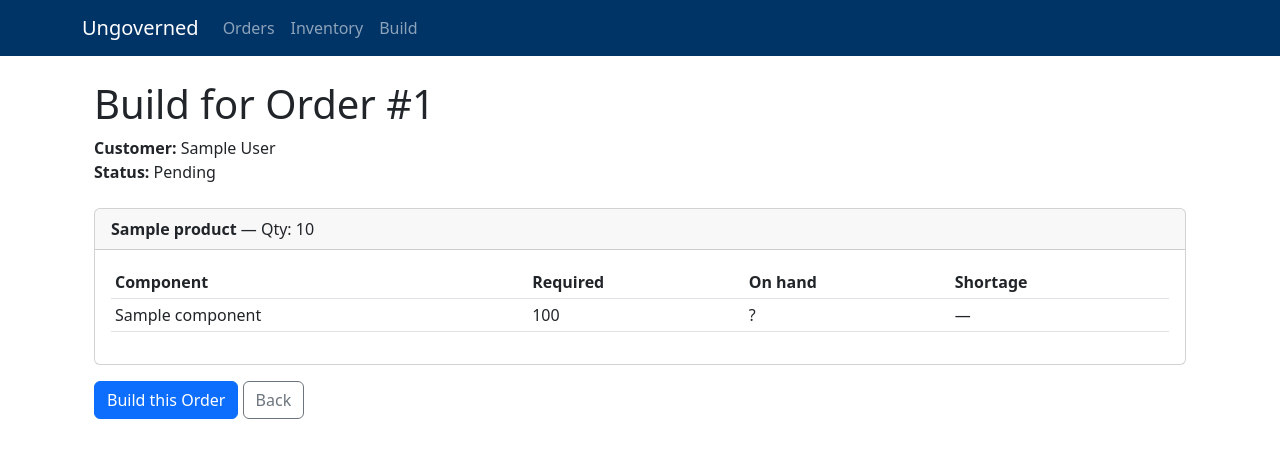
After one commit to pridding/Ungoverned, a Django app: page /orders/1/build/ in a window 1280 px wide. The commit adds this page. Shown: the top 458 px of the page. Run offline with Django 5.2, Linux system fonts and the light colour scheme; a user stored in the database is signed in; tables that the repository leaves empty hold one stand-in row (values such as "Sample post"); some libraries are stand-ins or nearby versions.

Commit message:
Orders → Start Build redirect to BOM, preselect order, enforce pending-only builds

```diff
--- a/ungoverned_app/models.py
+++ b/ungoverned_app/models.py
@@ -190,4 +190,5 @@ class ProductBuild(models.Model):
     built_at = models.DateTimeField(auto_now_add=True)
 
     def __str__(self):
-        return f"{self.quantity} x {self.product.name} for Order #{self.order.id if self.order else 'N/A'}"
+        order_id = self.order.id if self.order else "N/A"
+        return f"{self.quantity} x {self.product.name} for Order #{order_id}"
--- /dev/null
+++ b/ungoverned_app/templates/orders/build_for_order.html
@@ -0,0 +1,58 @@
+{% extends "base.html" %}
+{% block title %}Build for Order #{{ order.id }}{% endblock %}
+
+{% block content %}
+<div class="container mt-4">
+  <h1 class="mb-2">Build for Order #{{ order.id }}</h1>
+  <div class="mb-4">
+    <strong>Customer:</strong> {{ order.customer.name }}<br>
+    <strong>Status:</strong> {{ order.status|capfirst }}
+  </div>
+
+  {% for block in lines %}
+    <div class="card mb-3">
+      <div class="card-header">
+        <strong>{{ block.product.name }}</strong> — Qty: {{ block.qty }}
+      </div>
+      <div class="card-body">
+        <table class="table table-sm">
+          <thead>
+            <tr>
+              <th>Component</th>
+              <th>Required</th>
+              <th>On hand</th>
+              <th>Shortage</th>
+            </tr>
+          </thead>
+          <tbody>
+            {% for row in block.bom_lines %}
+              <tr>
+                <td>{{ row.component.name }}</td>
+                <td>{{ row.required }}</td>
+                <td>{{ row.on_hand|default:"?" }}</td>
+                <td>
+                  {% if row.shortage is not None %}
+                    {% if row.shortage > 0 %}
+                      <span class="text-danger fw-bold">{{ row.shortage }}</span>
+                    {% else %}
+                      <span class="text-success">0</span>
+                    {% endif %}
+                  {% else %}
+                    —
+                  {% endif %}
+                </td>
+              </tr>
+            {% endfor %}
+          </tbody>
+        </table>
+      </div>
+    </div>
+  {% endfor %}
+
+  <form method="post" class="mt-3">
+    {% csrf_token %}
+    <button class="btn btn-primary">Build this Order</button>
+    <a class="btn btn-outline-secondary" href="{% url 'orders_list' %}">Back</a>
+  </form>
+</div>
+{% endblock %}
--- a/ungoverned_app/templates/orders/orders_list.html
+++ b/ungoverned_app/templates/orders/orders_list.html
@@ -67,10 +67,7 @@
                 <td>
                   {% if order.status == "pending" %}
 
-                    <form method="post" action="{% url 'start_build' order.id %}" style="display:inline;">
-                      {% csrf_token %}
-                      <button class="btn btn-sm btn-primary">Start Build</button>
-                    </form>
+		    <a class="btn btn-sm btn-primary" href="{% url 'start_build' order.id %}">Start Build</a>
 
                     <a href="{% url 'cancel_order' order.id %}" class="btn btn-sm btn-outline-danger">Cancel</a>
 
--- a/ungoverned_app/urls.py
+++ b/ungoverned_app/urls.py
@@ -16,6 +16,7 @@ urlpatterns = [
     path("orders/<int:order_id>/mark-complete/", views.mark_complete, name="mark_complete"),
     path("orders/<int:order_id>/ship/", views.ship_order, name="ship_order"),
     path("orders/<int:order_id>/cancel/", views.cancel_order, name="cancel_order"),
+    path("orders/<int:order_id>/build/", views.build_product_for_order, name="build_product_for_order"),
 
     path("inventory/receive/", views.inventory_receive, name="inventory_receive"),
     path("inventory/adjust/", views.inventory_adjust, name="inventory_adjust"),
--- a/ungoverned_app/views.py
+++ b/ungoverned_app/views.py
@@ -3,6 +3,7 @@ from django.shortcuts import render, get_object_or_404, redirect
 from django.views.decorators.http import require_POST
 from django.contrib.auth.decorators import login_required
 from django.db import transaction
+from django.urls import reverse
 from django.db.models import Case, When, IntegerField, DateField, DateTimeField, F, Min
 from django.core.exceptions import ValidationError
 from django.utils import timezone
@@ -77,11 +78,23 @@ def product_bom(request):
     product_components = ProductComponent.objects.filter(product=product).select_related('component')
     buildable_units = get_max_buildable_units(product)
     recent_builds = ProductBuild.objects.filter(product=product).order_by('-built_at')[:5]
-    # Only pending orders
-    eligible_orders = Order.objects.filter(status__in=['pending', 'building'])
 
-    # Instantiate the form and restrict the order field to pending orders
-    form = ProductBuildForm(order_queryset=eligible_orders)
+    preselect_order_id = request.GET.get("order")
+
+    # ✅ ONLY pending orders are selectable
+    eligible_orders = Order.objects.filter(status="pending").select_related("customer")
+
+    selected_order = None
+    if preselect_order_id:
+        # ✅ only preselect if the order is pending
+        selected_order = eligible_orders.filter(id=preselect_order_id).first()
+        if not selected_order:
+            messages.warning(request, "That order is not Pending, so it can't be started.")
+
+    form = ProductBuildForm(
+        order_queryset=eligible_orders,
+        initial={"order": selected_order} if selected_order else None,
+    )
 
     return render(request, 'build/product_bom.html', {
         'product': product,
@@ -89,30 +102,133 @@ def product_bom(request):
         'buildable_units': buildable_units,
         'recent_builds': recent_builds,
         'form': form,
+        'selected_order': selected_order,
     })
 
+@login_required
+def build_product_for_order(request, order_id):
+    order = get_object_or_404(Order, id=order_id)
+
+    if order.status != "pending":
+        messages.error(request, "This order is not Pending, so it can't be started.")
+        return redirect("orders_list")
+
+    # Load the order items (your through model has related_name='order_items')
+    items = order.order_items.select_related("product").all()
+
+    if not items.exists():
+        messages.error(request, "This order has no items to build.")
+        return redirect("orders_list")
+
+    # ====== GET: show inventory check ======
+    if request.method == "GET":
+        # Build a simple “shortages” structure to display.
+        # This assumes Component has a stock/quantity field available; adjust to your actual stock field.
+        lines = []
+        for item in items:
+            product = item.product
+            qty = item.quantity
+
+            bom = ProductComponent.objects.filter(product=product).select_related("component")
+            bom_lines = []
+            for pc in bom:
+                required = pc.quantity_required * qty
+                on_hand = getattr(pc.component, "current_stock", None)  # <-- change to your actual stock field
+                shortage = None if on_hand is None else max(0, required - on_hand)
+                bom_lines.append({
+                    "component": pc.component,
+                    "required": required,
+                    "on_hand": on_hand,
+                    "shortage": shortage,
+                })
+
+            lines.append({
+                "product": product,
+                "qty": qty,
+                "bom_lines": bom_lines,
+            })
+
+        return render(request, "orders/build_for_order.html", {
+            "order": order,
+            "items": items,
+            "lines": lines,
+        })
+
+    # ====== POST: actually perform the build ======
+    with transaction.atomic():
+        order = Order.objects.select_for_update().get(id=order_id)
+        if order.status != "pending":
+            messages.error(request, "Order is no longer Pending.")
+            return redirect("orders_list")
+
+        # create build rows + consume stock
+        for item in order.order_items.select_related("product").all():
+            build = ProductBuild.objects.create(
+                order=order,
+                product=item.product,
+                quantity=item.quantity,
+                # built_at auto_now_add handles timestamp
+            )
+
+            for pc in ProductComponent.objects.filter(product=item.product):
+                qty_delta = -(pc.quantity_required * item.quantity)
+
+                record_stock_movement(
+                    component_id=pc.component.id,
+                    qty_delta=qty_delta,
+                    reason=StockMovement.Reason.BUILD_CONSUME,  # use your actual reason enum
+                    user=request.user,
+                    note=f"Order #{order.id} started build #{build.id}",
+                    ref=build,
+                )
+
+        order.status = "building"
+        order.save()
+
+    messages.success(request, f"Order #{order.id} moved to Building.")
+    return redirect("orders_list")
+
 @require_POST
+@login_required
 def build_product(request):
     product = get_object_or_404(Product, name="Vendetta")
     form = ProductBuildForm(request.POST)
 
+    # Pull the raw order id early so we can preserve it on redirects even if form invalid
+    order_id = request.POST.get("order") or ""
+
+    def bom_redirect():
+        url = reverse("product_bom")
+        return redirect(f"{url}?order={order_id}" if order_id else url)
+
     if not form.is_valid():
         messages.error(request, "Invalid build request.")
-        return redirect('product_bom')
+        return bom_redirect()
 
-    quantity = form.cleaned_data['quantity']
-    order = form.cleaned_data['order']
+    quantity = form.cleaned_data["quantity"]
+    order = form.cleaned_data["order"]  # may be None
 
-    product_components = ProductComponent.objects.filter(product=product)
-    insufficient = [pc.component.name for pc in product_components
-                    if pc.component.stock_quantity < pc.quantity_required * quantity]
+    product_components = ProductComponent.objects.filter(product=product).select_related("component")
+
+    insufficient = [
+        pc.component.name
+        for pc in product_components
+        if pc.component.stock_quantity < (pc.quantity_required * quantity)
+    ]
 
     if insufficient:
-        messages.error(request, f"Cannot build product. Insufficient stock for: {', '.join(insufficient)}.")
-        return redirect('product_bom')
+        messages.error(
+            request,
+            f"Cannot build product. Insufficient stock for: {', '.join(insufficient)}."
+        )
+        return bom_redirect()
 
     try:
         with transaction.atomic():
+            # Lock the order row if present (prevents race/double clicks)
+            if order:
+                order = Order.objects.select_for_update().get(id=order.id)
+
             build = ProductBuild.objects.create(product=product, order=order, quantity=quantity)
 
             for pc in product_components:
@@ -120,25 +236,24 @@ def build_product(request):
 
                 record_stock_movement(
                     component_id=pc.component.id,
-                    qty_delta=-qty_to_consume,  # ✅ consume stock
+                    qty_delta=-qty_to_consume,
                     reason=StockMovement.Reason.BUILD_CONSUME,
                     user=request.user,
                     note=f"Consumed for build {build.id}",
                     ref=build,
                 )
 
-            # ✅ Update order status (keep inside the transaction)
-            if order:
-                order.status = 'building'
+            # ✅ Only move Pending -> Building (don’t overwrite other states)
+            if order and order.status == "pending":
+                order.status = "building"
                 order.save()
 
     except ValidationError as e:
         messages.error(request, str(e))
-        return redirect('product_bom')
+        return bom_redirect()
 
     messages.success(request, f"{quantity} unit(s) of {product.name} built successfully!")
-    return redirect('product_bom')
-
+    return bom_redirect()
 
 @require_POST
 def cancel_build(request, build_id):
@@ -258,52 +373,15 @@ def component_ledger(request, id):
         {"component": component, "movements": movements},
     )
 
+@login_required
+def start_build(request, order_id):
+    order = get_object_or_404(Order, id=order_id)
 
-@login_required
-@require_POST
-@transaction.atomic
-def start_build(request, order_id):
-    order = get_object_or_404(Order.objects.select_for_update(), id=order_id)
-
-    if not order.can_start_build():
-        messages.error(request, "Order cannot be started (must be Pending).")
+    if order.status != "pending":
+        messages.error(request, "Only Pending orders can be started.")
         return redirect("orders_list")
 
-    # Guard against double-clicks / retries
-    existing_build = ProductBuild.objects.filter(order=order).first()
-    if existing_build:
-        messages.info(request, f"Build already exists for Order #{order.id}.")
-        order.status = Order.Status.BUILDING
-        order.save()
-        return redirect("orders_list")
-
-    # Create the build (you likely already know which product + qty this maps to)
-    # Example assumes Order has product + quantity fields. Adjust to your schema.
-    build = ProductBuild.objects.create(
-        order=order,
-        product=order.product,
-        quantity=order.quantity,
-    )
-
-    # Reserve/consume components immediately (your chosen approach)
-    for pc in ProductComponent.objects.filter(product=build.product):
-        qty_delta = -(pc.quantity_required * build.quantity)
-
-        record_stock_movement(
-            component_id=pc.component.id,
-            qty_delta=qty_delta,
-            reason=StockMovement.Reason.BUILD_CONSUME,  # or RESERVE if you have it
-            user=request.user,
-            note=f"Order #{order.id} started build #{build.id}",
-            ref=build,
-        )
-
-    order.status = Order.Status.BUILDING
-    order.save()
-
-    messages.success(request, f"Started build #{build.id} for Order #{order.id}.")
-    return redirect("orders_list")
-
+    return redirect(f"{reverse('product_bom')}?order={order.id}")
 
 @login_required
 def mark_shipped(request, order_id):
```
Also changed, not shown: ungoverned_app/forms.py (+10 -4 lines), ungoverned_app/templates/build/product_bom.html (+11 -3 lines).
